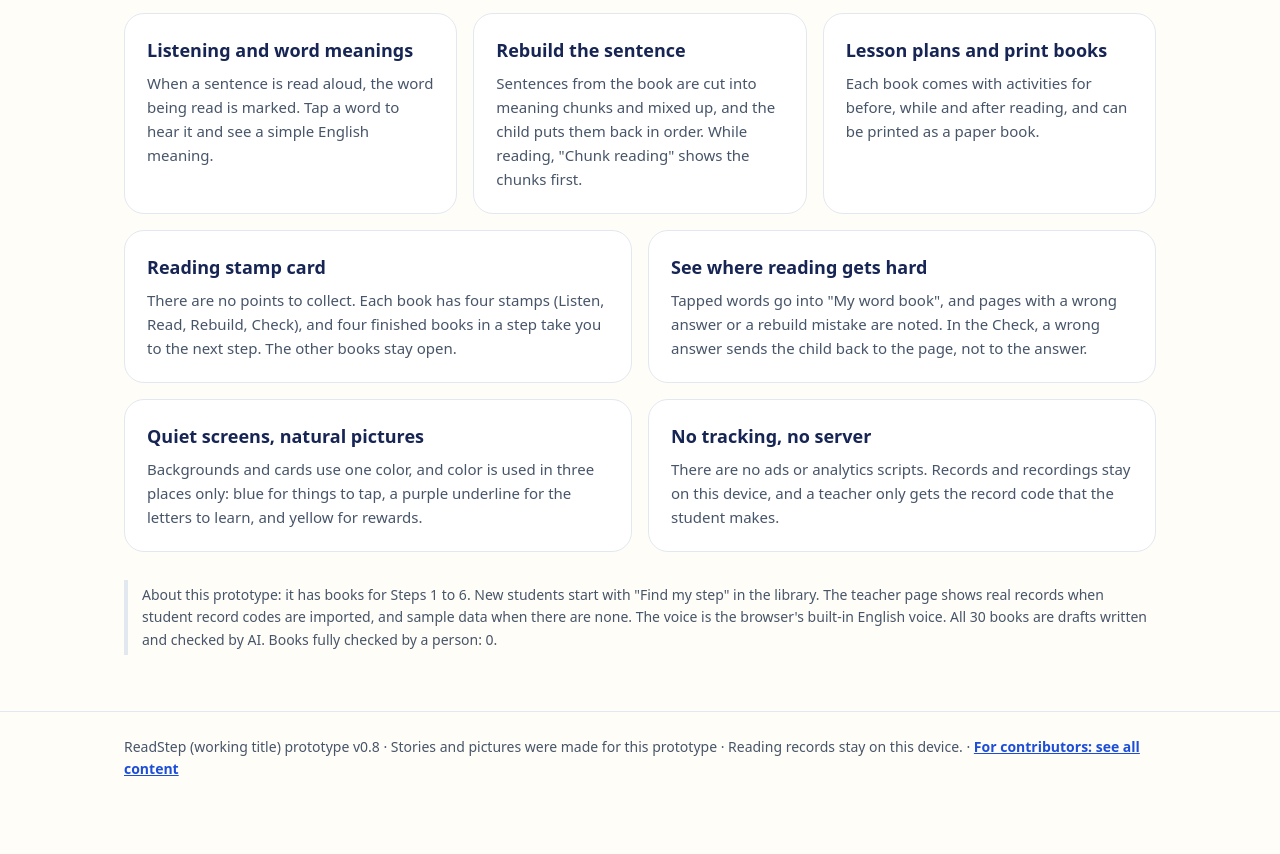
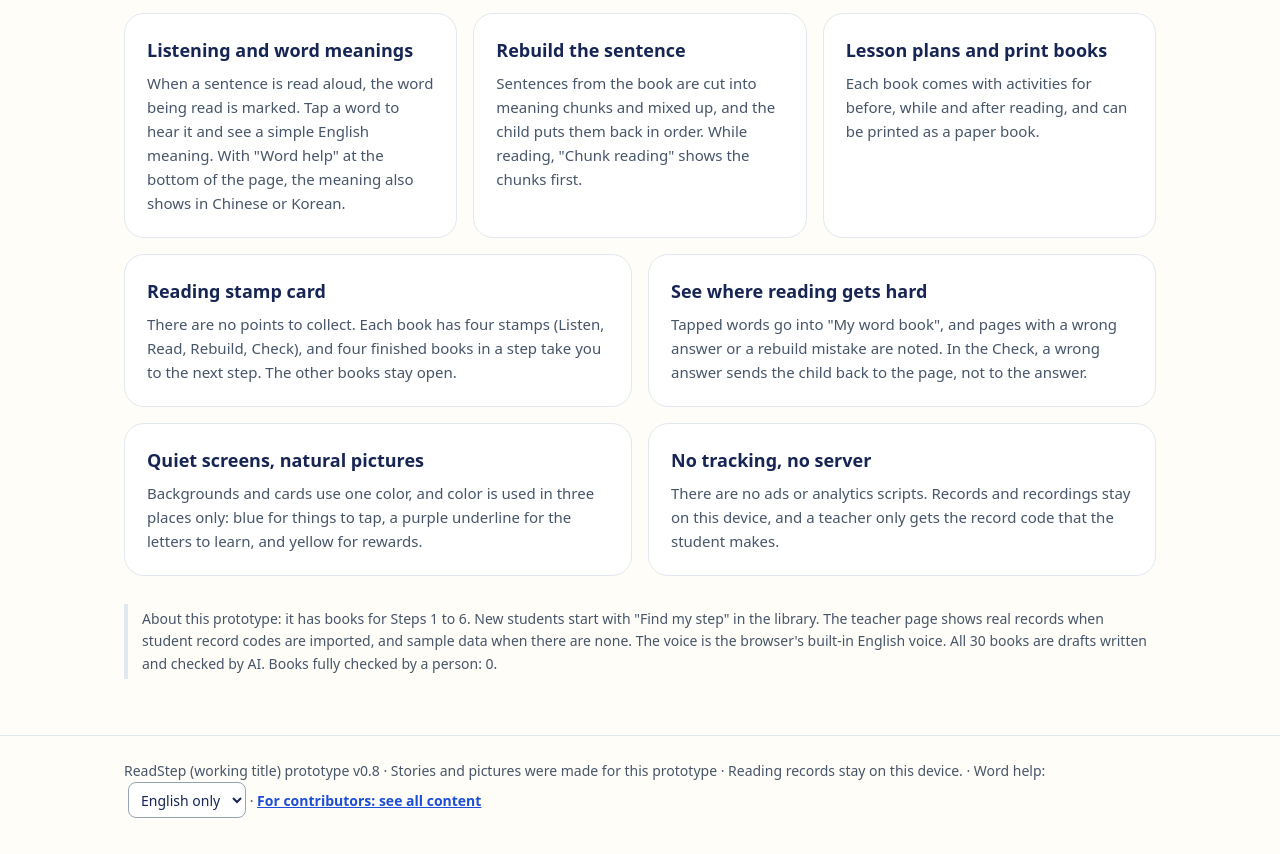
Before and after one commit to smilepat/learning-z, a plain HTML site: page index.html in a window 1280 px wide. Shown: the part 991-1845 px from the top of the page. Before the commit the page ends 1808 px from the top, so only its background shows below. Drawn offline with Linux system fonts and the light colour scheme.

Commit message:
중국어 묶음: 화면 아래 Word help에서 中文 선택

```diff
--- a/index.html
+++ b/index.html
@@ -38,7 +38,7 @@
   <div class="bento">
     <div class="card s4 sample"><h3>Read one now</h3><div id="sample"></div><button class="btn" data-book="cat-mat">Read this book</button></div>
     <div class="card s2"><p class="num" id="nBooks"></p><h3>A library in steps</h3><p id="nDesc"></p></div>
-    <div class="card s2"><h3>Listening and word meanings</h3><p>When a sentence is read aloud, the word being read is marked. Tap a word to hear it and see a simple English meaning.</p></div>
+    <div class="card s2"><h3>Listening and word meanings</h3><p>When a sentence is read aloud, the word being read is marked. Tap a word to hear it and see a simple English meaning. With "Word help" at the bottom of the page, the meaning also shows in Chinese or Korean.</p></div>
     <div class="card s2"><h3>Rebuild the sentence</h3><p>Sentences from the book are cut into meaning chunks and mixed up, and the child puts them back in order. While reading, "Chunk reading" shows the chunks first.</p></div>
     <div class="card s2"><h3>Lesson plans and print books</h3><p>Each book comes with activities for before, while and after reading, and can be printed as a paper book.</p></div>
     <div class="card s3"><h3>Reading stamp card</h3><p>There are no points to collect. Each book has four stamps (Listen, Read, Rebuild, Check), and four finished books in a step take you to the next step. The other books stay open.</p></div>
@@ -58,15 +58,15 @@
 <section id="v-parent" hidden></section>
 </main>
 
-<footer><div class="wrap">ReadStep (working title) prototype v0.8 · Stories and pictures were made for this prototype · Reading records stay on this device. · <a href="dev/">For contributors: see all content</a></div></footer>
+<footer><div class="wrap">ReadStep (working title) prototype v0.8 · Stories and pictures were made for this prototype · Reading records stay on this device. · <label class="l1">Word help: <select id="l1sel"><option value="">English only</option><option value="zh" lang="zh">中文</option><option value="ko" lang="ko">한국어</option></select></label> · <a href="dev/">For contributors: see all content</a></div></footer>
 <dialog id="dlg" aria-labelledby="dlgT"><div id="dlgBody"></div><form method="dialog" style="margin-top:20px;text-align:right"><button class="btn">Close</button></form></dialog>
 <div id="print"></div>
 
 <script src="data/pictures.js"></script>
 <script src="data/books.js"></script>
 <script src="js/chunk.js"></script>
-<!-- Optional home-language pack. English only by default; add ?l1=ko to the address to load the Korean pack. -->
-<script>(function(){var m=/[?&]l1=([a-z]{2})\b/.exec(location.search);if(m&&m[1]==='ko')document.write('<script src="data/words-ko.js"><\/script><script src="data/chunks-ko.js"><\/script>')})();</script>
+<!-- Optional home-language pack. English only by default. Chosen with "Word help" in the footer, or with ?l1=zh / ?l1=ko in the address (?l1=en turns it off). -->
+<script>(function(){var ok=["zh","ko"],m=/[?&]l1=([a-z]{2})\b/.exec(location.search),c=m?m[1]:null;try{if(m){if(ok.indexOf(c)<0)c="";localStorage.setItem("rs_l1",c)}else c=localStorage.getItem("rs_l1")}catch(e){}if(ok.indexOf(c)<0)return;window.RS_L1CODE=c;document.write('<script src="data/words-'+c+'.js"><\/script><script src="data/chunks-'+c+'.js"><\/script>')})();</script>
 <script src="js/app.js"></script>
 </body>
 </html>
```
Also changed, not shown: 2 other files.
